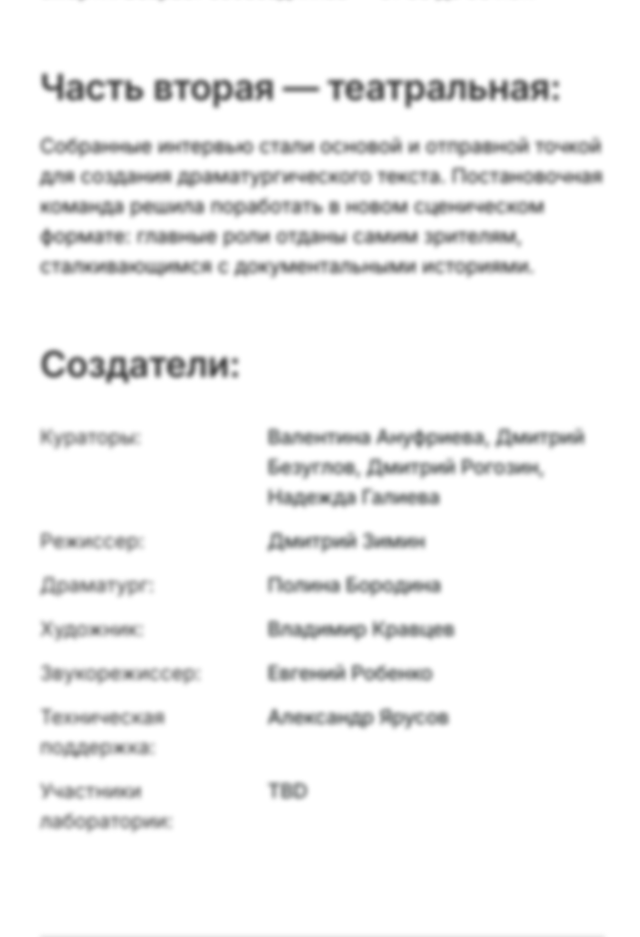
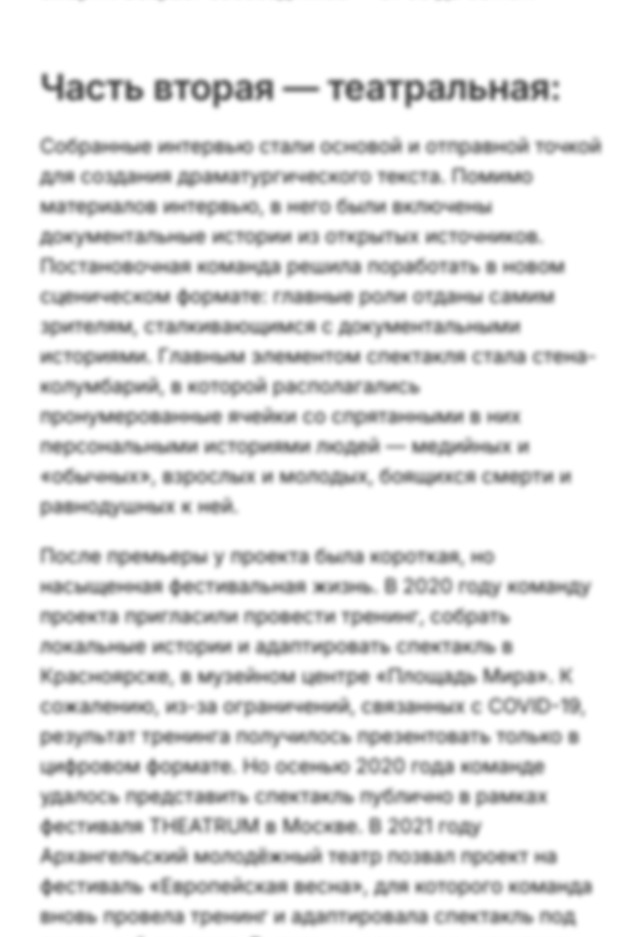
Before and after one commit to DenisFeofanov/1000-years-together, a Next.js app: page /about in a window 1280 px wide. Shown: the part 1427-2364 px from the top of the page, without its empty margins (620-1260 px from the left). Built offline with nearby package versions, Linux system fonts and the light colour scheme.

Commit message:
[feat] add text for Footer and /about

```diff
--- a/src/components/Footer.tsx
+++ b/src/components/Footer.tsx
@@ -9,11 +9,12 @@ export default function Footer() {
     <footer className="px-[15px] pb-[85px] flex flex-col items-center text-center text-grayDark text-[0.6875rem] font-normal leading-[1.5] md:text-[0.8125rem] md:px-0 md:p-0 md:bg-[#F5F5F5] md:pt-[30px] md:pb-[65px]">
       {currPathname === "/" && (
         <p className="hidden sm:block sm:px-[15px] sm:mx-auto sm:mb-[30px] sm:max-w-[40rem] sm:text-center sm:text-blackText sm:text-[1.125rem] sm:font-normal sm:leading-[1.5] lg:[1.125rem]">
-          Спектакль стал результатом научно-театральной лаборатории
-          «1000&nbsp;лет вместе», исследующей отношение к смерти людей разных
-          поколений, социального положения и опыта. Премьера состоялась в
-          2019&nbsp;году в рамках <NoWrap>5-й Уральской</NoWrap> индустриальной
-          биеннале современного искусства.
+          Спектакль стал итогом научно-театральной лаборатории{" "}
+          <NoWrap>«1000 лет вместе»</NoWrap>, где через биографические интервью
+          с людьми разного возраста, социального положения и опыта мы
+          исследовали отношение к смерти. Премьера состоялась в 2019&nbsp;году в
+          рамках <NoWrap>5-й Уральской</NoWrap> индустриальной биеннале
+          современного искусства.
         </p>
       )}
 
--- a/src/pages/about.tsx
+++ b/src/pages/about.tsx
@@ -4,6 +4,7 @@ import CreatorName from "@/components/CreatorName";
 import Header from "@/components/Header";
 import Heading from "@/components/Heading";
 import LinkHome from "@/components/LinkHome";
+import NoWrap from "@/components/NoWrap";
 import Paragraph from "@/components/Paragraph";
 import SubHeading from "@/components/SubHeading";
 import Layout from "@/pages/Layout";
@@ -65,20 +66,21 @@ export default function About() {
 
                 <div className="mt-[10px] md:mt-[20px]">
                   <Paragraph>
-                    С 1 по 4 августа 28 участников лаборатории поучаствовали в
-                    тренинге по глубокому интервью, в тренинге по
-                    документальному театру и разобрали тонкости социологических
-                    исследований.
+                    С 1&nbsp;по 4&nbsp;августа 28&nbsp;участников лаборатории
+                    поучаствовали в тренинге по глубокому интервью, в тренинге
+                    по документальному театру и разобрали тонкости
+                    социологических исследований.
                   </Paragraph>
 
                   <Paragraph>
                     В последний день лаборатории участники тренинга собрали
-                    более 20 тандемных интервью в разных точках Екатеринбурга.
-                    Они беседовали со случайно встреченными собеседниками — на
-                    улицах, лавочках и в подъездах. Через биографическое
-                    интервью они пытались выйти на разговоры о близких, об
-                    ушедших, о собственном отношении к жизни и, как следствие,
-                    смерти. Возраст собеседников — от 33 до 93 лет.
+                    более <NoWrap>20 тандемных</NoWrap> интервью в разных точках
+                    Екатеринбурга. Они беседовали со случайно встреченными
+                    собеседниками — на улицах, лавочках и в подъездах. Через
+                    биографическое интервью они пытались выйти на разговоры о
+                    близких, об ушедших, о собственном отношении к жизни и, как
+                    следствие, смерти. Возраст собеседников — от{" "}
+                    <NoWrap>33 до</NoWrap> <NoWrap>93 лет</NoWrap>.
                   </Paragraph>
                 </div>
 
@@ -89,10 +91,37 @@ export default function About() {
                 <div className="mt-[10px] md:mt-[20px]">
                   <Paragraph>
                     Собранные интервью стали основой и отправной точкой для
-                    создания драматургического текста. Постановочная команда
-                    решила поработать в новом сценическом формате: главные роли
-                    отданы самим зрителям, сталкивающимся с документальными
-                    историями.
+                    создания драматургического текста. Помимо материалов
+                    интервью, в него были включены документальные истории из
+                    открытых источников. Постановочная команда решила поработать
+                    в новом сценическом формате: главные роли отданы самим
+                    зрителям, сталкивающимся с документальными историями.
+                    Главным элементом спектакля стала стена-колумбарий, в
+                    которой располагались пронумерованные ячейки со спрятанными
+                    в них персональными историями людей — медийных и «обычных»,
+                    взрослых и молодых, боящихся смерти и равнодушных к ней.
+                  </Paragraph>
+                </div>
+
+                <div className="mt-[10px] md:mt-[20px]">
+                  <Paragraph>
+                    После премьеры у проекта была короткая, но насыщенная
+                    фестивальная жизнь. В 2020&nbsp;году команду проекта
+                    пригласили провести тренинг, собрать локальные истории и
+                    адаптировать спектакль в Красноярске, в музейном центре
+                    «Площадь&nbsp;Мира». К сожалению, из-за ограничений,
+                    связанных с <NoWrap>COVID-19</NoWrap>, результат тренинга
+                    получилось презентовать только в цифровом формате. Но осенью
+                    2020&nbsp;года команде удалось представить спектакль
+                    публично в рамках фестиваля THEATRUM в Москве. В
+                    2021&nbsp;году Архангельский молодёжный театр позвал проект
+                    на фестиваль «Европейская весна», для которого команда вновь
+                    провела тренинг и адаптировала спектакль под локальный
+                    контекст. В итоге, на один сезон спектакль стал частью
+                    репертуара театра. За всё время в проекте было
+                    78&nbsp;участников и было собрано больше 90&nbsp;разных
+                    историй. Также по итогам лаборатории в Архангельске была
+                    подготовлена публикация.
                   </Paragraph>
                 </div>
 
@@ -103,7 +132,11 @@ export default function About() {
                 <div className="mt-[35px] md:grid md:grid-cols-[1fr,1.8fr] md:gap-[14px_40px] md:items-start">
                   <CreatorName
                     role="Кураторы:"
-                    name="Валентина Ануфриева, Дмитрий Безуглов, Дмитрий Рогозин, Надежда Галиева"
+                    name="Валентина Ануфриева, Дмитрий Безуглов"
+                  />
+                  <CreatorName
+                    role="Социологи:"
+                    name="Дмитрий Рогозин, Надежда Галиева, Анна Ипатова"
                   />
                   <CreatorName role="Режиссер:" name="Дмитрий Зимин" />
                   <CreatorName role="Драматург:" name="Полина Бородина" />
@@ -113,7 +146,10 @@ export default function About() {
                     role="Техническая поддержка:"
                     name="Александр Ярусов"
                   />
-                  <CreatorName role="Участники лаборатории:" name={"TBD"} />
+                  <CreatorName
+                    role="Участники лаборатории в Екатеринбурге:"
+                    name="Ирина Садчикова, Марина Крышталева, Дмитрий Ложкин, Анастасия Котылева, Ольга Фархитдинова, Дарья Сыскова, Евгений Андреев, Анастасия Перкина, Наталья Винокурова, Ника Манькова, Надежда Вологжанинова, Марина Говзман, Влада Березина, Юля Секушина, Ирина Ветрова, Дарья Сергеева, Ирина Корнеевская, Кристина Окладных, Данила Блинов, Дмитрий Безуглов, Юлия Голяк, Александр Думчиков, Лера Лепаловская, Семён Войнов, Екатерина Пирожок, Валентина Ануфриева, Кирилл Верхозин, Анна Устякина, Лариса Петрова, Анастасия Егорова"
+                  />
                 </div>
 
                 <div className="my-[42px] ml-[-15px] md:mt-[100px] md:mb-[110px] md:ml-0">
```
